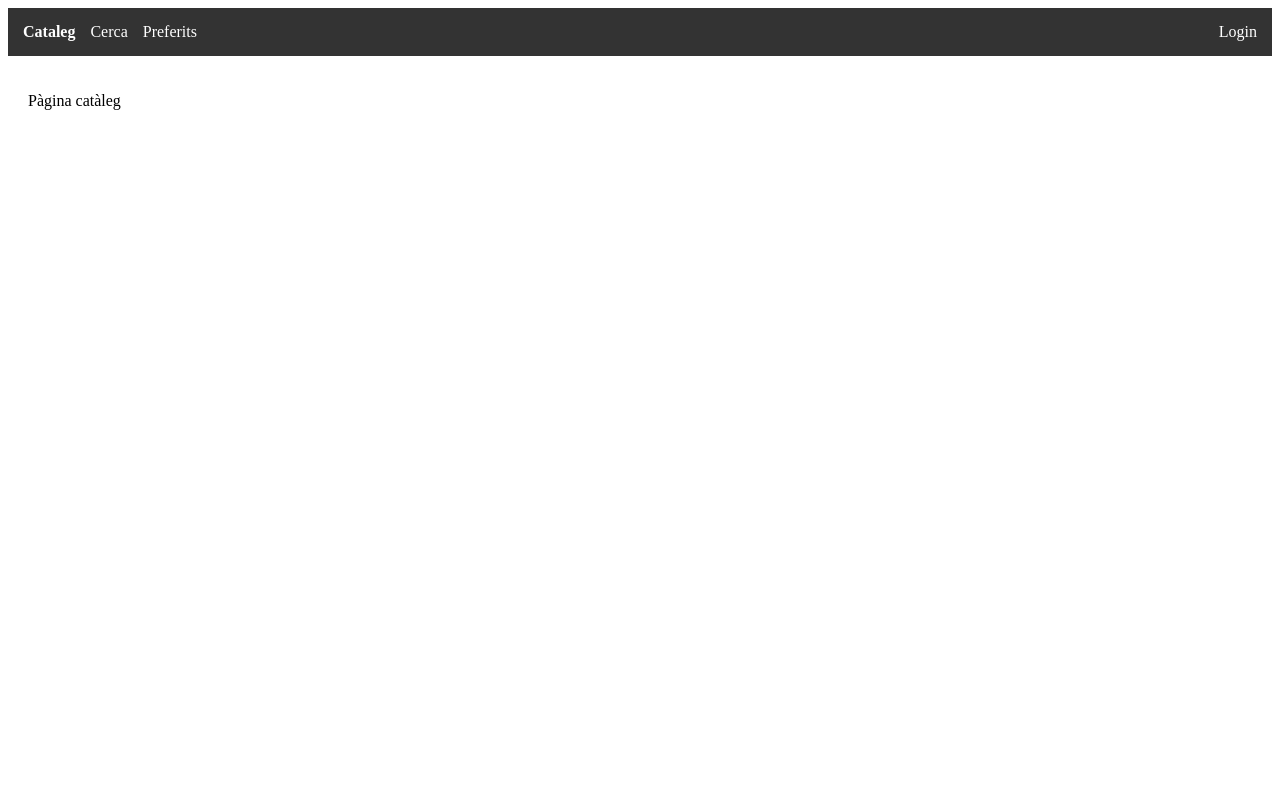
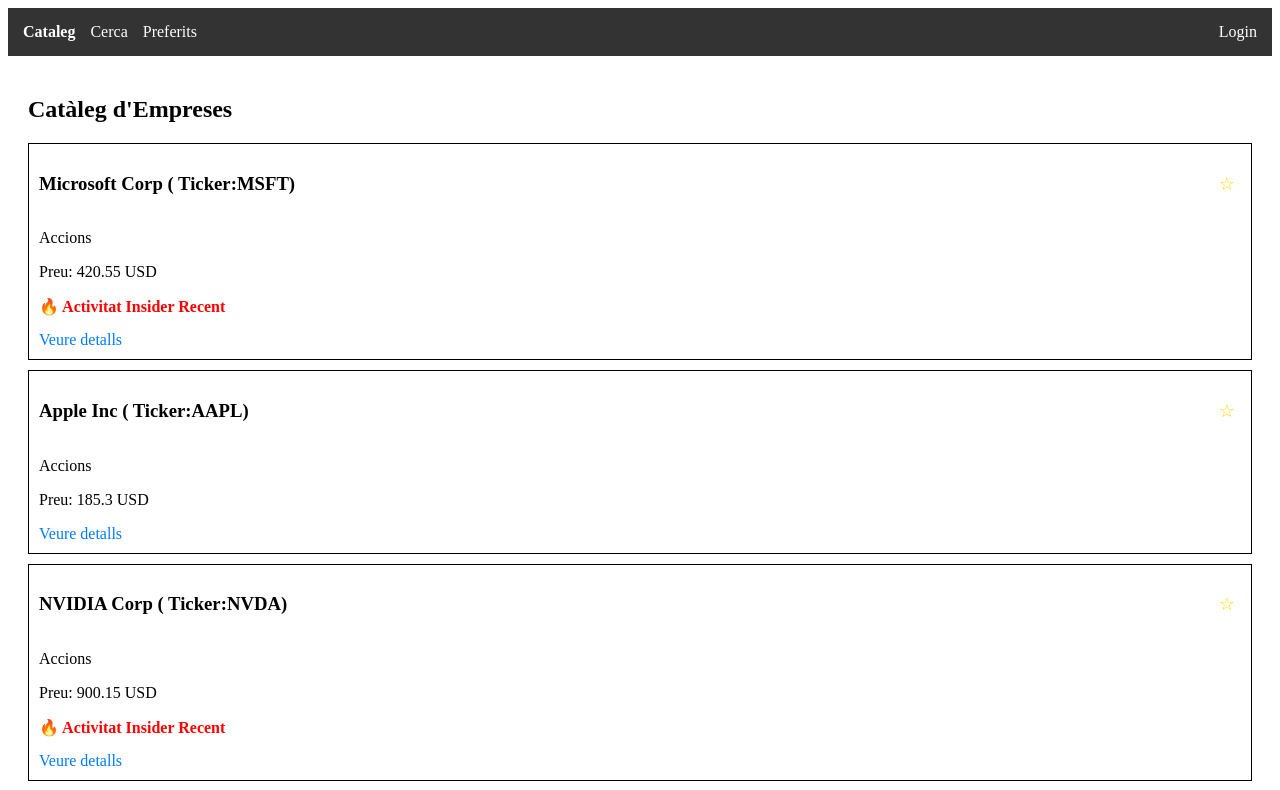
Before and after one commit to fricard-ioc/ioc-angular-insiderView-fricard, an Angular app: page /cataleg in a window 1280 px wide. Shown: the top 790 px of the page. Built offline with nearby package versions, Linux system fonts and the light colour scheme; data requests are answered from the project's data file.

Commit message:
Exercici3 WIP. Cataleg detalls i serveis actualitzats

```diff
--- a/src/app/app.routes.ts
+++ b/src/app/app.routes.ts
@@ -2,7 +2,6 @@
 import { CatalegComponent } from './pages/cataleg/cataleg.component';
 import { CercaComponent } from './pages/cerca/cerca.component';
 import { DetallComponent } from './pages/detall/detall.component';
-import { PreferitsComponent } from './pages/preferits/preferits.component';
 import { LoginComponent } from './pages/login/login.component';
 import { authGuard } from './guards/auth.guard';
 
@@ -11,7 +10,11 @@
   { path: 'cataleg', component: CatalegComponent },
   { path: 'cerca', component: CercaComponent },
   { path: 'detall/:id', component: DetallComponent },
-  { path: 'preferits', component: PreferitsComponent, canActivate: [authGuard] }, // Es modificarà a l'exercici 3 (lazy load)
+  { path: 'preferits',
+    loadComponent: () => import('./pages/preferits/preferits.component')
+      .then(m => m.PreferitsComponent),
+    canActivate: [authGuard]
+  },
   { path: 'login', component: LoginComponent },
   { path: '**', redirectTo: 'cataleg' }
 ];
--- a/src/app/components/targeta-element/targeta-element.component.html
+++ b/src/app/components/targeta-element/targeta-element.component.html
@@ -14,4 +14,8 @@
   <span class="insider-alert" *ngIf="element.activitatRecent">
     🔥 Activitat Insider Recent
   </span>
+
+  <div style="margin-top: 15px;">
+    <a [routerLink]="['/detall', element.id]" style="color: #007bff; text-decoration: none;">Veure detalls</a>
+  </div>
 </div>
--- a/src/app/components/targeta-element/targeta-element.component.ts
+++ b/src/app/components/targeta-element/targeta-element.component.ts
@@ -1,5 +1,6 @@
 import { Component, Input, inject } from '@angular/core';
 import { CommonModule } from '@angular/common';
+import { RouterLink } from '@angular/router';
 import { ElementCataleg } from '../../models/element.model';
 import { PreferitsService } from '../../serveis/preferits.service';
 
@@ -8,7 +9,7 @@
   standalone: true,
   templateUrl: './targeta-element.component.html',
   styleUrls: ['./targeta-element.component.scss'],
-  imports: [CommonModule]
+  imports: [CommonModule, RouterLink]
 })
 export class TargetaElementComponent {
   @Input({ required: true }) element!: ElementCataleg;
--- a/src/app/pages/cataleg/cataleg.component.html
+++ b/src/app/pages/cataleg/cataleg.component.html
@@ -1 +1,15 @@
-<p>Pàgina catàleg</p>
+<div class="cataleg-container">
+  <h2>Catàleg d'Empreses</h2>
+
+  <div *ngIf="elementService.carregant()" class="loading-state">
+    <p>Carregant dades...</p>
+  </div>
+
+  <div *ngIf="elementService.error()" class="error-state">
+    <p style="color: red;">{{ elementService.error() }}</p>
+  </div>
+
+  <ng-container *ngIf="!elementService.carregant() && !elementService.error()">
+    <app-llista-elements [elements]="elementService.elements()"></app-llista-elements>
+  </ng-container>
+</div>
--- a/src/app/pages/cataleg/cataleg.component.ts
+++ b/src/app/pages/cataleg/cataleg.component.ts
@@ -1,12 +1,19 @@
-import { Component } from '@angular/core';
+import { Component, OnInit, inject } from '@angular/core';
+import { CommonModule } from '@angular/common';
+import { ElementService } from '../../serveis/element.service';
+import { LlistaElementsComponent } from '../../components/llista-elements/llista-elements.component';
 
 @Component({
   selector: 'app-cataleg',
   standalone: true,
-  imports: [],
+  imports: [CommonModule, LlistaElementsComponent],
   templateUrl: './cataleg.component.html',
   styleUrl: './cataleg.component.scss'
 })
-export class CatalegComponent {
+export class CatalegComponent implements OnInit {
+  public elementService = inject(ElementService);
 
+  ngOnInit(): void {
+    this.elementService.obtenirTots();
+  }
 }
--- a/src/app/pages/detall/detall.component.html
+++ b/src/app/pages/detall/detall.component.html
@@ -1 +1,22 @@
-<p>Pàgina Detall Empresa</p>
+<div *ngIf="carregant">
+  <p>Carregant dades...</p>
+</div>
+
+<div *ngIf="error">
+  <p>Error: No s'ha trobat l'empresa</p>
+  <a routerLink="/cataleg">Tornar al catàleg</a>
+</div>
+
+<div *ngIf="element">
+  <a routerLink="/cataleg">Tornar enrere</a>
+
+  <h1>{{ element.titol }}</h1>
+  <p><strong>Ticker:</strong> {{ element.ticker }}</p>
+
+  <img [src]="element.imatgeUrl" alt="Logo de {{ element.titol }}" width="150">
+
+  <h2>Categoria: {{ element.categoria }}</h2>
+  <p><strong>Preu:</strong> {{ element.preu }} {{ element.moneda }}</p>
+  <p><strong>Descripció:</strong> {{ element.descripcio }}</p>
+  <p><strong>Stock:</strong> {{ element.unitats }}</p>
+</div>
--- a/src/app/pages/detall/detall.component.ts
+++ b/src/app/pages/detall/detall.component.ts
@@ -1,19 +1,40 @@
-import { Component, OnInit } from '@angular/core';
-import { ActivatedRoute } from '@angular/router';
+import { Component, OnInit, inject } from '@angular/core';
+import { ActivatedRoute, RouterLink } from '@angular/router';
+import { CommonModule } from '@angular/common';
+import { ElementService } from '../../serveis/element.service';
+import { ElementCataleg } from '../../models/element.model';
+import { adaptarElementsApi } from '../../adaptadors/element.adaptador';
+import { TargetaElementComponent } from '../../components/targeta-element/targeta-element.component';
 
 @Component({
   selector: 'app-detall',
   standalone: true,
-  imports: [],
+  imports: [CommonModule, RouterLink, TargetaElementComponent],
   templateUrl: './detall.component.html',
   styleUrl: './detall.component.scss'
 })
 export class DetallComponent implements OnInit {
   id: string | null = null;
+  element: ElementCataleg | null = null;
+  carregant = true;
+  error = false;
 
-  constructor(private route: ActivatedRoute) {}
+  private route = inject(ActivatedRoute);
+  private elementService = inject(ElementService);
 
   ngOnInit() {
     this.id = this.route.snapshot.paramMap.get('id');
+    if (this.id) {
+      this.elementService.obtenirPerId(this.id).subscribe({
+        next: (data) => {
+          this.element = adaptarElementsApi([data])[0];
+          this.carregant = false;
+        },
+        error: () => {
+          this.error = true;
+          this.carregant = false;
+        }
+      });
+    }
   }
 }
--- a/src/app/serveis/element.service.ts
+++ b/src/app/serveis/element.service.ts
@@ -3,7 +3,7 @@
 import { ElementApiResponse, ElementCataleg } from '../models/element.model';
 import { adaptarElementsApi } from '../adaptadors/element.adaptador';
 import { finalize } from 'rxjs';
-import { environment } from '../../../environments/environment';
+import { environment } from '../../environments/environments';
 
 @Injectable({
   providedIn: 'root'
@@ -34,6 +34,24 @@
       });
   }
 
+  obtenirTots(): void {
+    this.prepareRequest();
+
+    this.http.get<ElementApiResponse[]>(this.apiUrl)
+      .pipe(finalize(() => this._carregant.set(false)))
+      .subscribe({
+        next: (data) => {
+          this._elements.set(adaptarElementsApi(data));
+          this._error.set(null);
+        },
+        error: () => this._error.set('Error en carregar el catàleg. Reintenta-ho.')
+      });
+  }
+
+  obtenirPerId(id: string) {
+    return this.http.get<ElementApiResponse>(`${this.apiUrl}/${id}`);
+  }
+
   cercar(terme: string): void {
     if (!terme.trim()) {
       this.obtenerPopulars();
```
